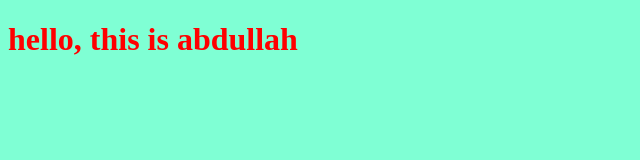
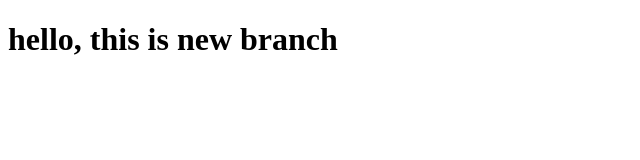
Before and after one commit to AFalsharif/MyFristProject, a plain HTML site: page index.html in a window 1280 px wide. Shown: the whole page, without its empty margins (0-640 px from the left). Drawn offline with Linux system fonts and the light colour scheme.

Commit message:
changeing style

```diff
--- a/index.html
+++ b/index.html
@@ -7,7 +7,7 @@
     <link rel="stylesheet" href="style.css">
 </head>
 <body>
-    <h1>hello, this is abdullah</h1>
+    <h1>hello, this is new branch</h1>
     <script src="app.js"></script>
 </body>
 </html>
--- a/style.css
+++ b/style.css
@@ -1,6 +1,6 @@
 h1{
- color: red;
+ color: black;
 }
 body{
-    background-color: aquamarine;
+    background-color: rgb(red, green, blue);
 }
```
